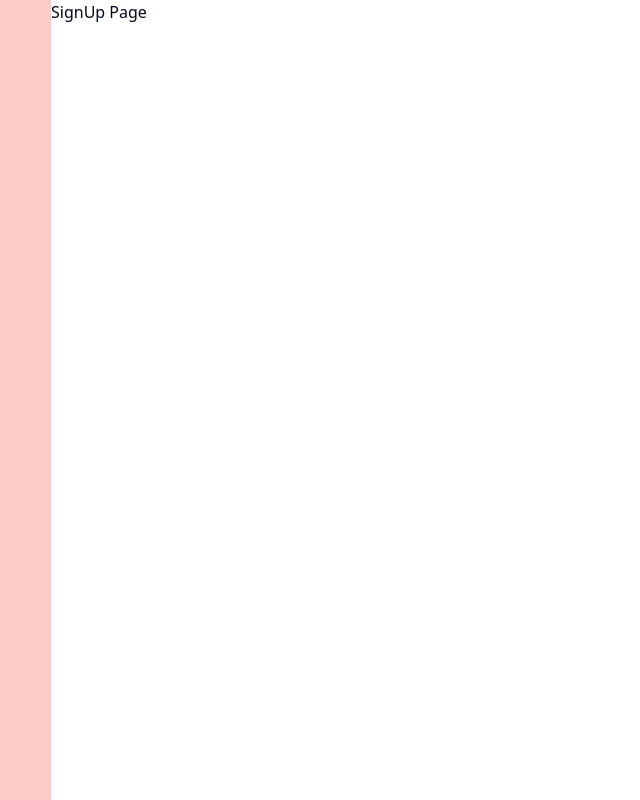
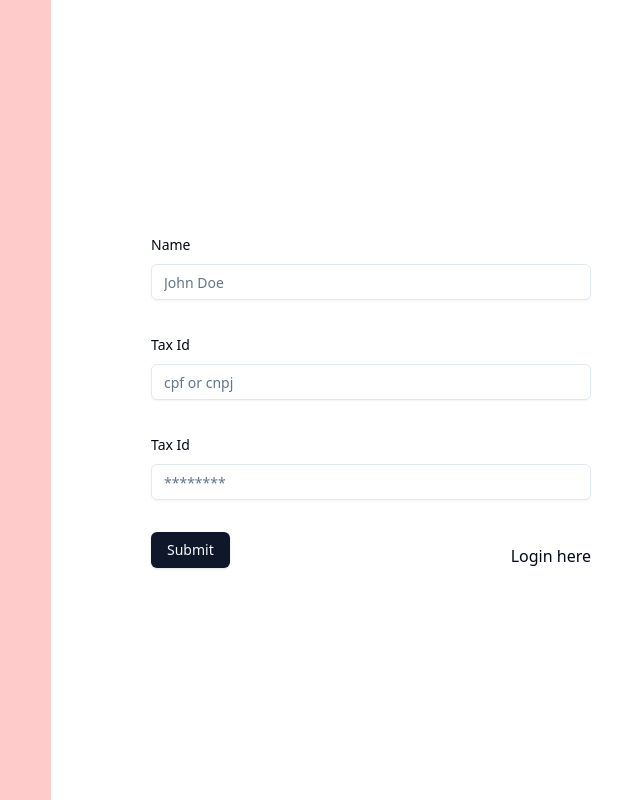
Before and after one commit to jeseias/woovi-bank-frontend, a React (Vite) app: page /auth/sign-up in a window 1280 px wide. Shown: the whole page, without its empty margins (589-1229 px from the left). Built offline with nearby package versions, Linux system fonts and the light colour scheme.

Commit message:
feat: add SignUpPage

```diff
--- /dev/null
+++ b/src/pages/auth/sign-up/sign-up-form.tsx
@@ -0,0 +1,89 @@
+import { zodResolver } from "@hookform/resolvers/zod";
+import { useForm } from "react-hook-form";
+import { z } from "zod";
+import {
+  Form,
+  FormControl,
+  FormField,
+  FormItem,
+  FormLabel,
+  FormMessage,
+} from "@/components/ui/form";
+import { Button } from "@/components/ui/button";
+import { Input } from "@/components/ui/input";
+import { Link } from "react-router-dom";
+import { AppRoutePaths } from "@/constants";
+
+const formSchema = z.object({
+  name: z.string(),
+  tax_id: z.string(),
+  password: z.string().min(6).max(50),
+});
+
+export const SignUpForm = () => {
+  const form = useForm<z.infer<typeof formSchema>>({
+    resolver: zodResolver(formSchema),
+  });
+
+  const onSubmit = (values: z.infer<typeof formSchema>) => {
+    console.log(values);
+  };
+
+  return (
+    <Form {...form}>
+      <form
+        onSubmit={form.handleSubmit(onSubmit)}
+        className="space-y-8 w-full max-w-[440px]"
+      >
+        <FormField
+          control={form.control}
+          name="name"
+          render={({ field }) => (
+            <FormItem>
+              <FormLabel>Name</FormLabel>
+              <FormControl>
+                <Input placeholder="John Doe" {...field} />
+              </FormControl>
+              <FormMessage />
+            </FormItem>
+          )}
+        />
+        <FormField
+          control={form.control}
+          name="tax_id"
+          render={({ field }) => (
+            <FormItem>
+              <FormLabel>Tax Id</FormLabel>
+              <FormControl>
+                <Input placeholder="cpf or cnpj" {...field} />
+              </FormControl>
+              <FormMessage />
+            </FormItem>
+          )}
+        />
+        <FormField
+          control={form.control}
+          name="password"
+          render={({ field }) => (
+            <FormItem>
+              <FormLabel>Tax Id</FormLabel>
+              <FormControl>
+                <Input placeholder="********" type="password" {...field} />
+              </FormControl>
+              <FormMessage />
+            </FormItem>
+          )}
+        />
+        <div className="flex items-end">
+          <Button type="submit">Submit</Button>
+          <Link
+            to={AppRoutePaths.Auth.Login}
+            className="ml-auto hover:underline"
+          >
+            <p className="">Login here</p>
+          </Link>
+        </div>
+      </form>
+    </Form>
+  );
+};
--- a/src/pages/auth/sign-up/sign-up-page.tsx
+++ b/src/pages/auth/sign-up/sign-up-page.tsx
@@ -1,7 +1,9 @@
+import { SignUpForm } from "./sign-up-form";
+
 export const SignUpPage = () => {
   return (
-    <div className="">
-      <h1 className="">SignUp Page</h1>
+    <div className="h-full flex items-center justify-center">
+      <SignUpForm />
     </div>
   );
 };
```
